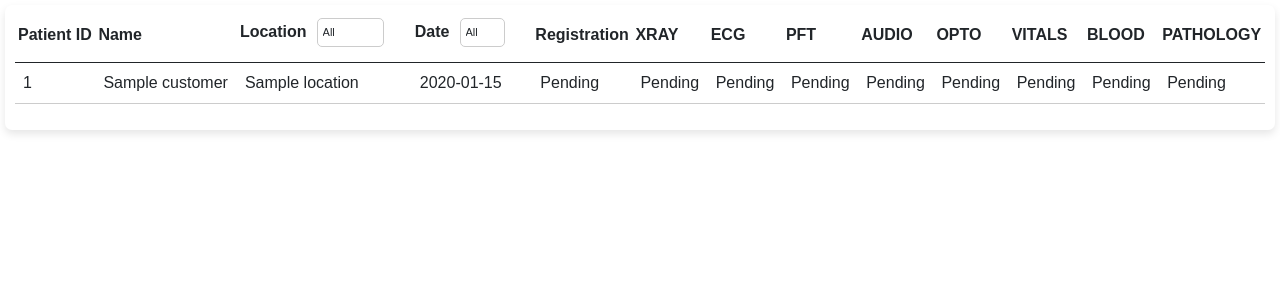
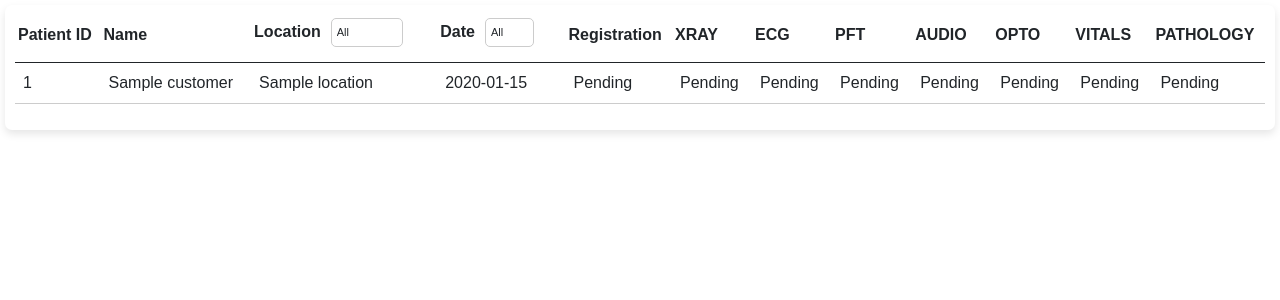
Before and after one commit to hiteshmishra5/qr_code, a Django app: template store/templates/dashboard.html in a window 1280 px wide. Shown: the part 157-457 px from the top of the page. Run offline with Django 3.2, Linux system fonts and the light colour scheme; the template is opened without the code that fills it: most values are stand-ins (such as "Sample title", 1, 10 or a date in 2020); some libraries are stand-ins or nearby versions.

Commit message:
Update dashboard.html

```diff
--- a/store/templates/dashboard.html
+++ b/store/templates/dashboard.html
@@ -320,16 +320,6 @@
 <!--                                    </select>-->
 <!--                                </div>-->
                             </th>
-                            <th>BLOOD
-<!--                                <div class="dropdown-select1" id="filter-blood-dropdown-blood">-->
-<!--                                    <div>BLOOD</div>-->
-<!--                                    <select class="form-control" data-column="14">-->
-<!--                                        <option value="">All</option>-->
-<!--                                        <option value="Done">Done</option>-->
-<!--                                        <option value="Pending">Pending</option>-->
-<!--                                    </select>-->
-<!--                                </div>-->
-                            </th>
                             <th>PATHOLOGY
 <!--                                <div class="dropdown-select1" id="filter-pathology-dropdown-pathology">-->
 <!--                                    <div>PATHOLOGY</div>-->
@@ -362,7 +352,6 @@
                                 <td>{% if customer.audiometry == 1 %}<b>Done</b>{% else %}Pending{% endif %}</td>
                                 <td>{% if customer.optometry == 1 %}<b>Done</b>{% else %}Pending{% endif %}</td>
                                 <td>{% if customer.vitals == 1 %}<b>Done</b>{% else %}Pending{% endif %}</td>
-                                 <td>{% if customer.sample_collection == 1 %}<b>Done</b>{% else %}Pending{% endif %}</td>
                                 <td>{% if customer.pathology == 1 %}<b>Done</b>{% else %}Pending{% endif %}</td>
                             </tr>
                         {% endfor %}
@@ -555,6 +544,8 @@
                     return "Meghalaya Tb Screening";
                 case 4:
                     return "Gujarat North Star";
+                case 4:
+                    return "Okhla";
                 default:
                     return "All Locations";
             }
```
